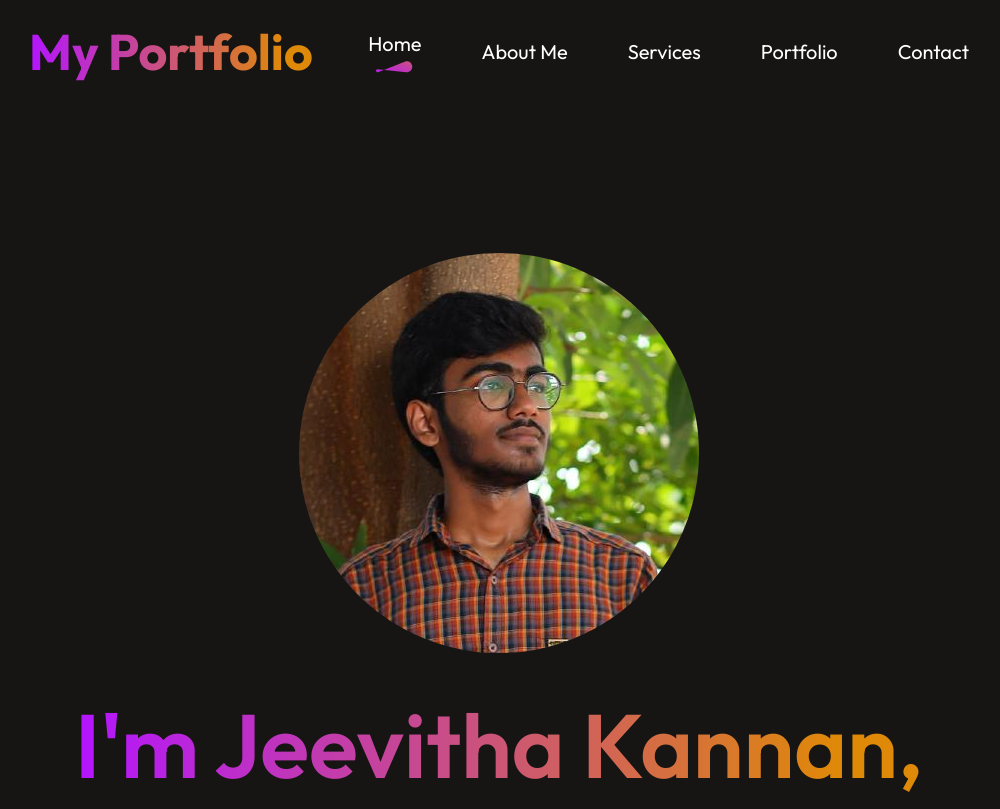
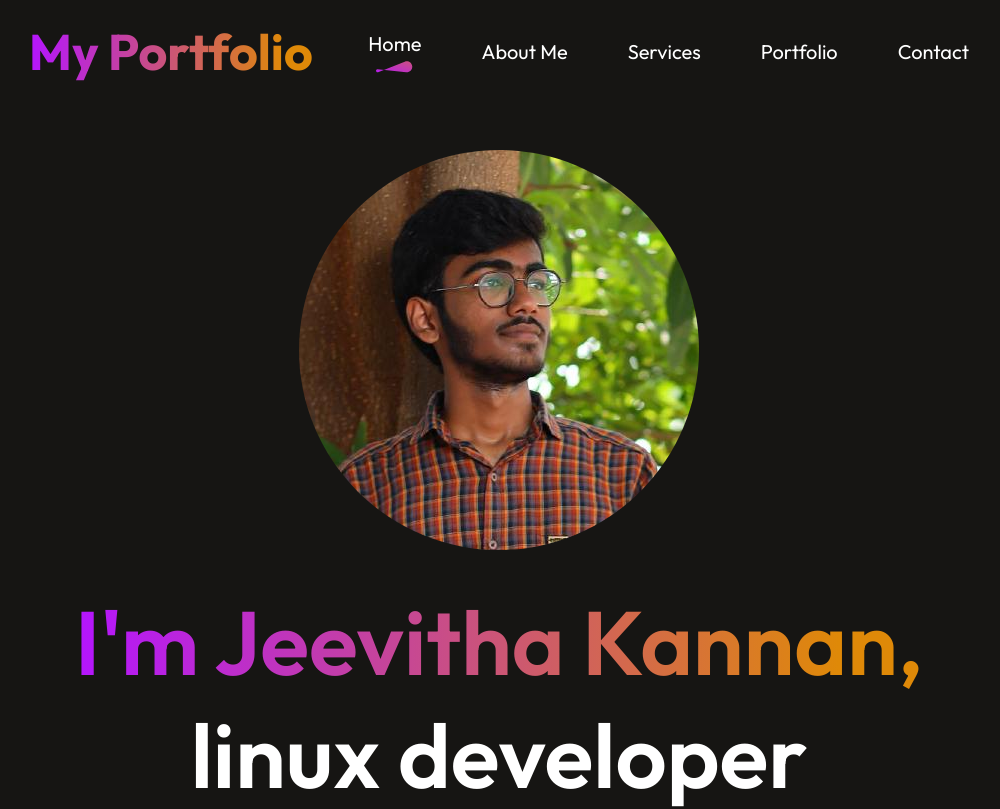
Before and after one commit to Udhayaa2202/jeeva_portfolio, a React (Vite) app: page / in a window 1280 px wide. Shown: the top 809 px of the page, without its empty margins (141-1141 px from the left). Built offline with nearby package versions, Linux system fonts and the light colour scheme.

Commit message:
Added Fixed Posiotion For Nav Bar

```diff
--- a/src/App.jsx
+++ b/src/App.jsx
@@ -9,8 +9,7 @@ import Footer from './Components/Footer/Footer'
 
 const App = () => {
   return (
-    <div>
-      <Navbar/>
+      <div className='App'>
         <Hero/>
         <About/>
         <Services/>
@@ -18,6 +17,7 @@ const App = () => {
         <Contact/>
         <Footer/>
       </div>
+
   )
 }
 
--- a/src/Components/Navbar/Navbar.css
+++ b/src/Components/Navbar/Navbar.css
@@ -3,6 +3,10 @@
     align-items: center;
     justify-content: space-between;
     margin: 20px 170px;
+    position: fixed;
+    top: 0;
+    right: 0;
+    left: 0;
 }
 
 .navbar h1{
--- a/src/Components/Navbar/Navbar.jsx
+++ b/src/Components/Navbar/Navbar.jsx
@@ -1,6 +1,5 @@
 import React, { useRef, useState } from 'react'
 import './Navbar.css'
-import logo from '../../assets/logo.svg'
 import underline from '../../assets/nav_underline.svg'
 import AnchorLink from 'react-anchor-link-smooth-scroll'
 import menu_open from '../../assets/menu_open.svg'
--- a/src/main.jsx
+++ b/src/main.jsx
@@ -2,9 +2,10 @@ import { StrictMode } from 'react'
 import { createRoot } from 'react-dom/client'
 import App from './App.jsx'
 import './index.css'
-
+import Navbar from './Components/Navbar/Navbar.jsx'
 createRoot(document.getElementById('root')).render(
   <StrictMode>
+    <Navbar/>
     <App />
   </StrictMode>,
 )
```
Lines whose indentation alone changed are shown as unchanged.
